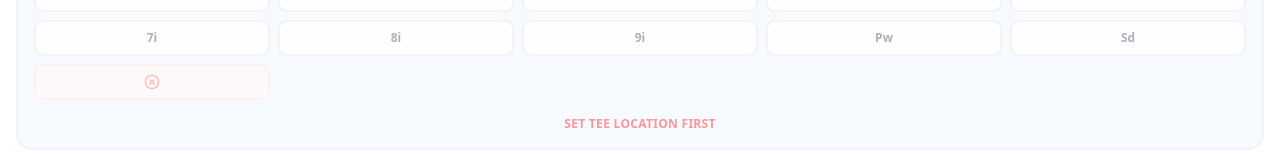
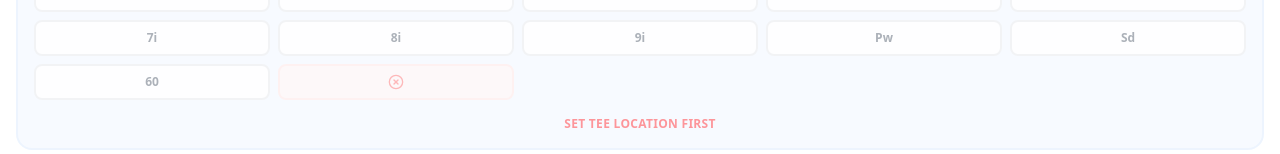
Before and after one commit to redaumore/golf-field-app, a React (Vite) app: page / in a window 1280 px wide. Both pictures are taken after a click on the button "Start New Round". Shown: the part 500-654 px from the top of the page. Built offline with nearby package versions, Linux system fonts and the light colour scheme.

Commit message:
feat: add 60 degree wedge to club selection
- Adds '60' to GolfClub type definition
- Includes 60 degree wedge in the club selection list in the Hole view

```diff
--- a/src/components/HoleView.tsx
+++ b/src/components/HoleView.tsx
@@ -20,7 +20,7 @@ interface HoleViewProps {
     isReadOnly?: boolean;
 }
 
-const CLUBS: GolfClub[] = ['1w', '3w', '4i', '5i', '6i', '7i', '8i', '9i', 'Pw', 'Sd', 'LostBall'];
+const CLUBS: GolfClub[] = ['1w', '3w', '4i', '5i', '6i', '7i', '8i', '9i', 'Pw', 'Sd', '60', 'LostBall'];
 
 export const HoleView: React.FC<HoleViewProps> = ({
     hole,
--- a/src/types.ts
+++ b/src/types.ts
@@ -5,7 +5,7 @@ export interface Hole {
   handicap?: number;
 }
 
-export type GolfClub = '1w' | '3w' | '4i' | '5i' | '6i' | '7i' | '8i' | '9i' | 'Pw' | 'Sd' | 'LostBall';
+export type GolfClub = '1w' | '3w' | '4i' | '5i' | '6i' | '7i' | '8i' | '9i' | 'Pw' | 'Sd' | '60' | 'LostBall';
 
 export interface GeoLocation {
   latitude: number;
```
Lines whose indentation alone changed are shown as unchanged.
